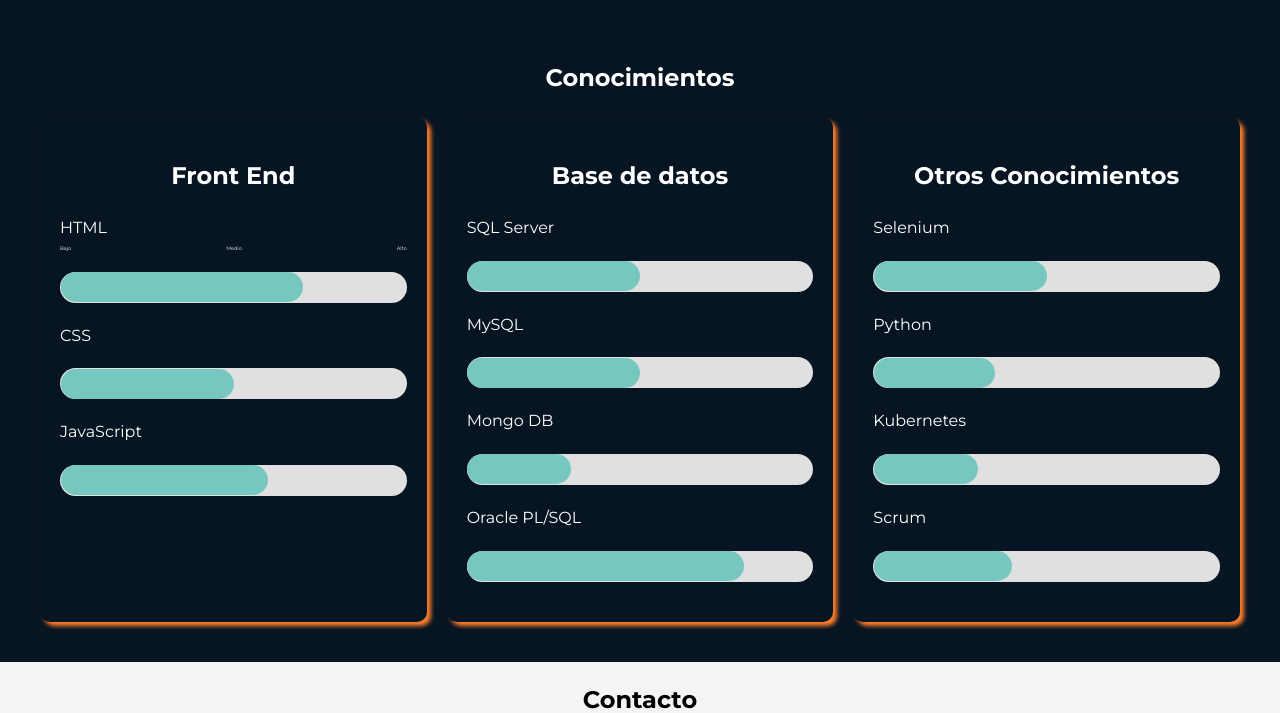
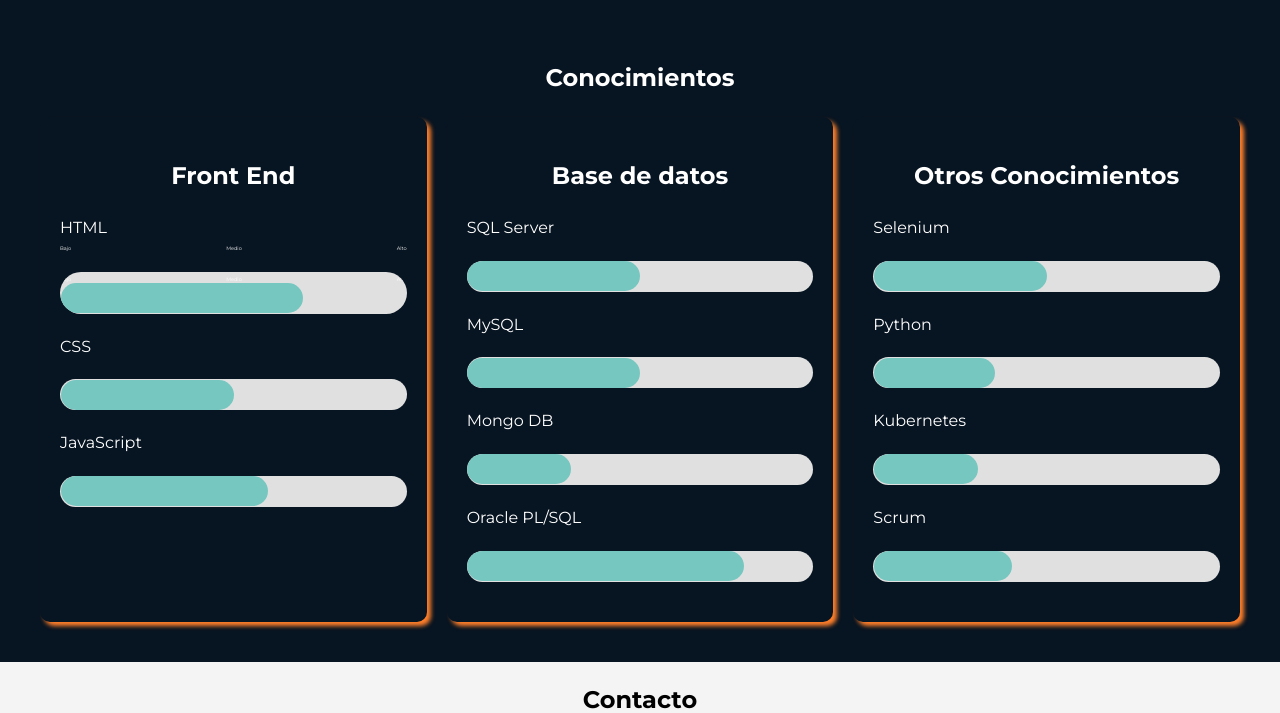
Before and after one commit to jvasquezg3/CvWeb, a Flask app: page / in a window 1280 px wide. Shown: the part 3164-3877 px from the top of the page. Run offline with Flask 3, Linux system fonts and the light colour scheme.

Commit message:
Add files via upload

```diff
--- a/templates/index.html
+++ b/templates/index.html
@@ -221,7 +221,12 @@
                         <div id="prbar"><span>  Alto  </span></div>
                     </div>
                     <div class="progress-container">
-                        <div class="progress-text"></div>
+                        <!--<div class="progress-text"></div>   -->
+                        <div class="txtbar">
+                            <div id="prbar"><span>  Bajo  </span></div>
+                            <div id="prbar"><span>  Medio  </span></div>
+                            <div id="prbar"><span>  Alto  </span></div>
+                        </div>
                         <div class="progress-bar" data-percentage="70"></div>
                     </div>
                 </div>
```
